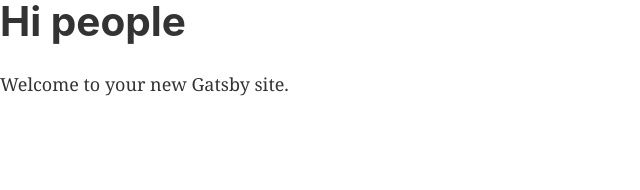
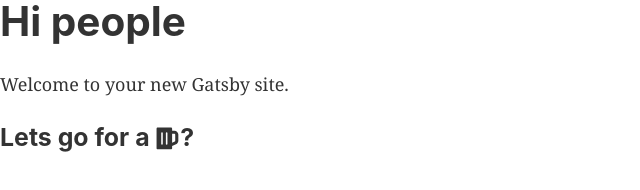
Before and after one commit to Conquist/coffe-shop, a Gatsby site: page / in a window 1280 px wide. Shown: the whole page, without its empty margins (0-640 px from the left). Built offline with nearby package versions, Linux system fonts and the light colour scheme; Gatsby itself is replaced by a stand-in of ours.

Commit message:
beer-icon

```diff
--- a/src/pages/index.js
+++ b/src/pages/index.js
@@ -3,12 +3,17 @@ import { Link } from "gatsby"
 
 import Layout from "../components/layout"
 import SEO from "../components/seo"
+import { FaBeer } from "react-icons/fa"
 
 const IndexPage = () => (
   <Layout>
     <SEO title="Home" />
     <h1>Hi people</h1>
     <p>Welcome to your new Gatsby site.</p>
+    <h3>
+      {" "}
+      Lets go for a <FaBeer />?{" "}
+    </h3>
   </Layout>
 )
 
```
